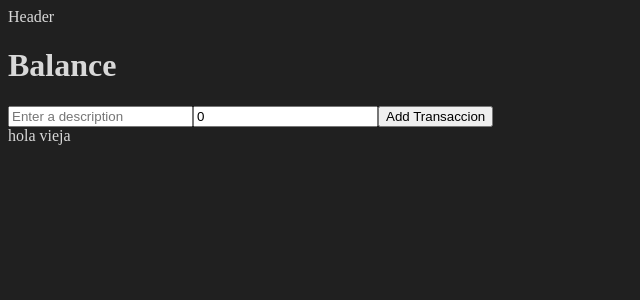
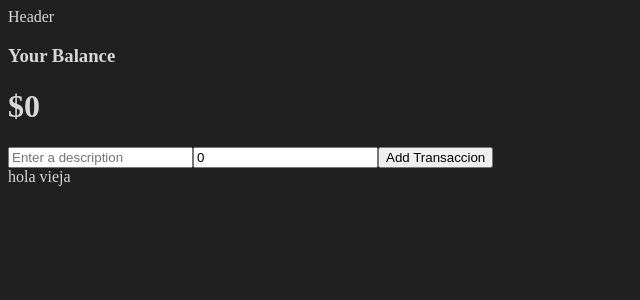
Before and after one commit to agusting19/expense-tracker, a React (Vite) app: page / in a window 1280 px wide. Shown: the top 300 px of the page, without its empty margins (0-640 px from the left). Built offline with nearby package versions, Linux system fonts and the light colour scheme.

Commit message:
added balance logic

```diff
--- a/src/components/Balance.jsx
+++ b/src/components/Balance.jsx
@@ -1,11 +1,15 @@
 import { useGlobalState } from "../context/GlobalState";
 
 const Balance = () => {
-  const data = useGlobalState();
+  const { transactions } = useGlobalState();
+
+  const amounts = transactions.map((transaction) => transaction.amount);
+  const total = amounts.reduce((acc, item) => (acc += item), 0);
 
   return (
     <div>
-      <h1>Balance</h1>
+      <h3>Your Balance</h3>
+      <h1>${total}</h1>
     </div>
   );
 };
--- a/src/components/transactions/TransactionForm.jsx
+++ b/src/components/transactions/TransactionForm.jsx
@@ -8,7 +8,11 @@
 
   const handleSubmit = (e) => {
     e.preventDefault();
-    addTransaction({ id: window.crypto.randomUUID(), description, amount });
+    addTransaction({
+      id: window.crypto.randomUUID(),
+      description,
+      amount: +amount,
+    });
     setDescription("");
     setAmount(0);
   };
```
